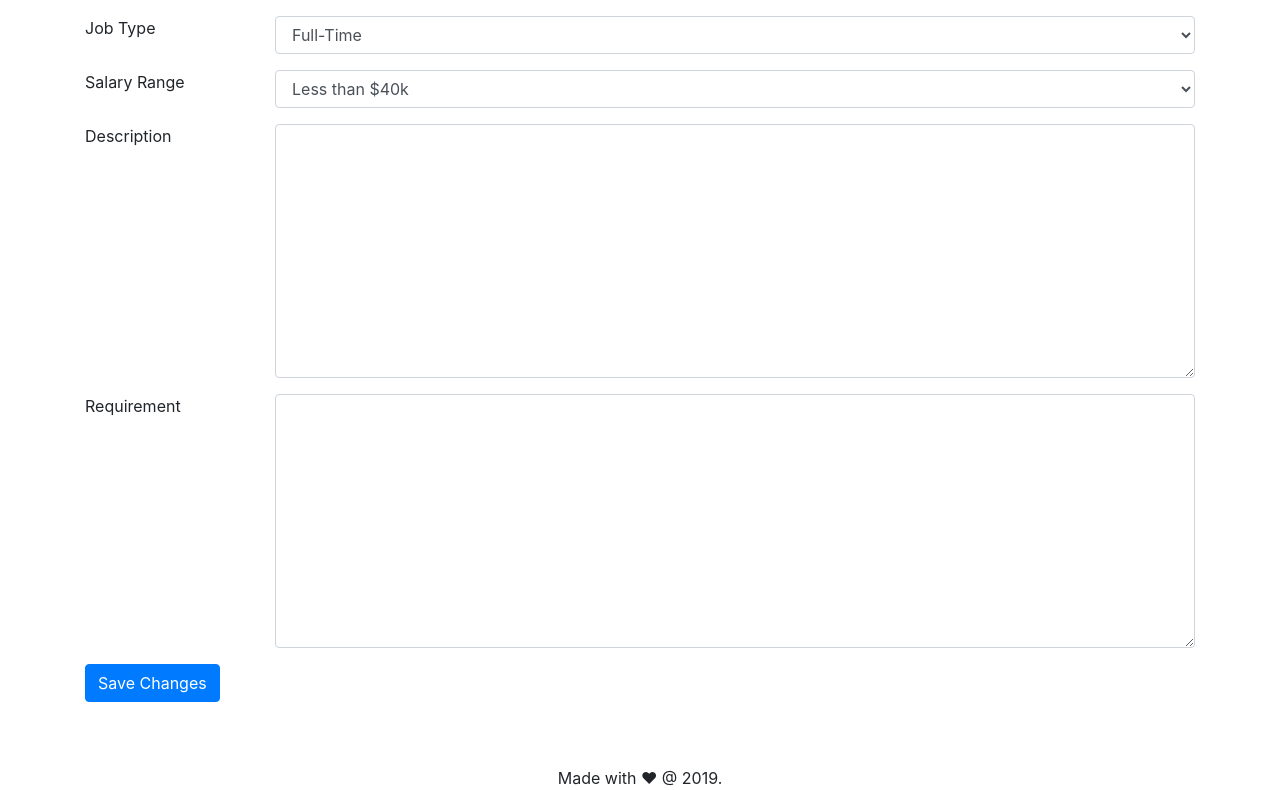
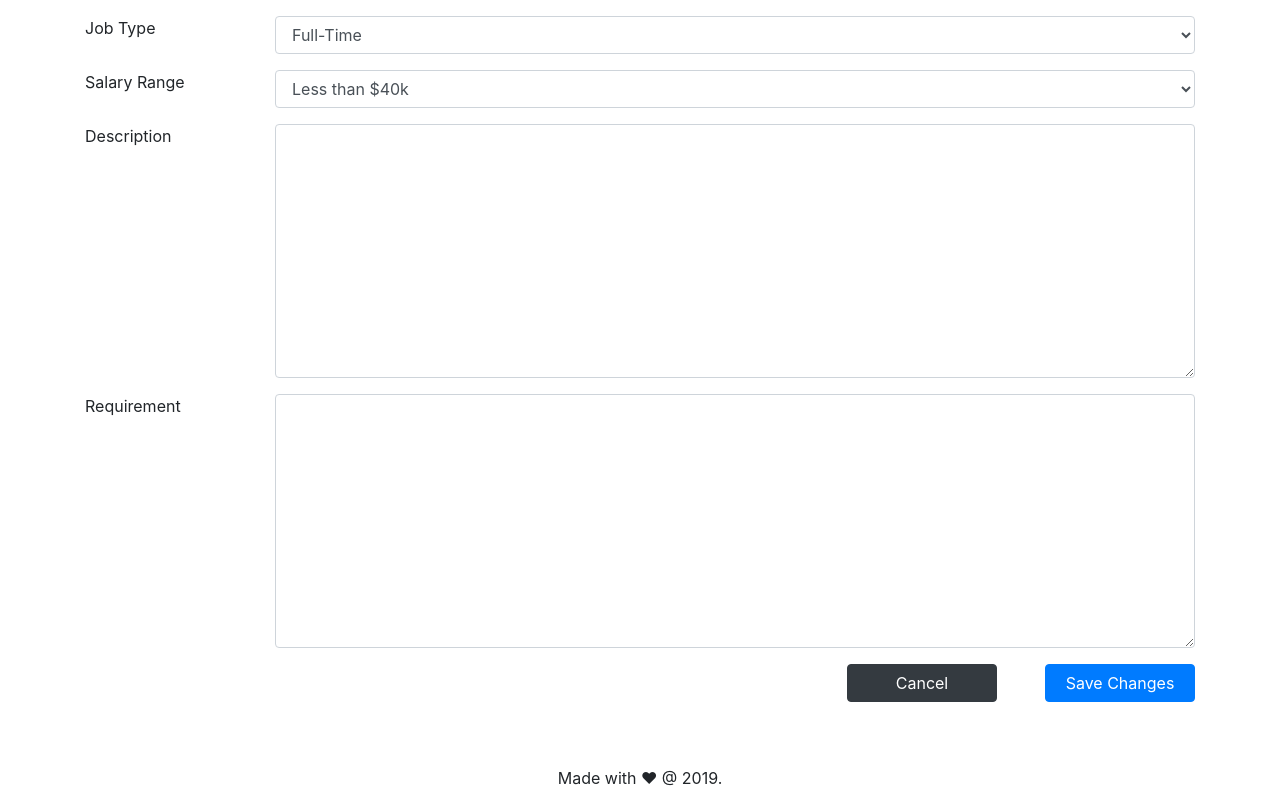
Before and after one commit to petehouston/mean-jobhunt, an Angular app in the folder client/: page /u/jobs/1/edit in a window 1280 px wide. Shown: the part 478-1268 px from the top of the page. Built offline with nearby package versions, Linux system fonts and the light colour scheme; no server answers.

Commit message:
Fix #42: add cancel button

```diff
--- a/client/src/app/user-edit-job-page/user-edit-job-page.component.css
+++ b/client/src/app/user-edit-job-page/user-edit-job-page.component.css
@@ -0,0 +1,3 @@
+.btn-w-150 {
+  width: 150px;
+}
--- a/client/src/app/user-edit-job-page/user-edit-job-page.component.html
+++ b/client/src/app/user-edit-job-page/user-edit-job-page.component.html
@@ -100,8 +100,9 @@
         </div>
 
         <div class="form-group row">
-          <div class="col-sm-10">
-            <button type="submit" class="btn btn-primary">Save Changes</button>
+          <div class="col-sm-12 text-right">
+            <a [routerLink]="['/u/jobs', jobId]" class="btn btn-dark btn-w-150">Cancel</a>
+            <button type="submit" class="btn btn-primary btn-w-150 ml-5">Save Changes</button>
           </div>
         </div>
       </form>
```
